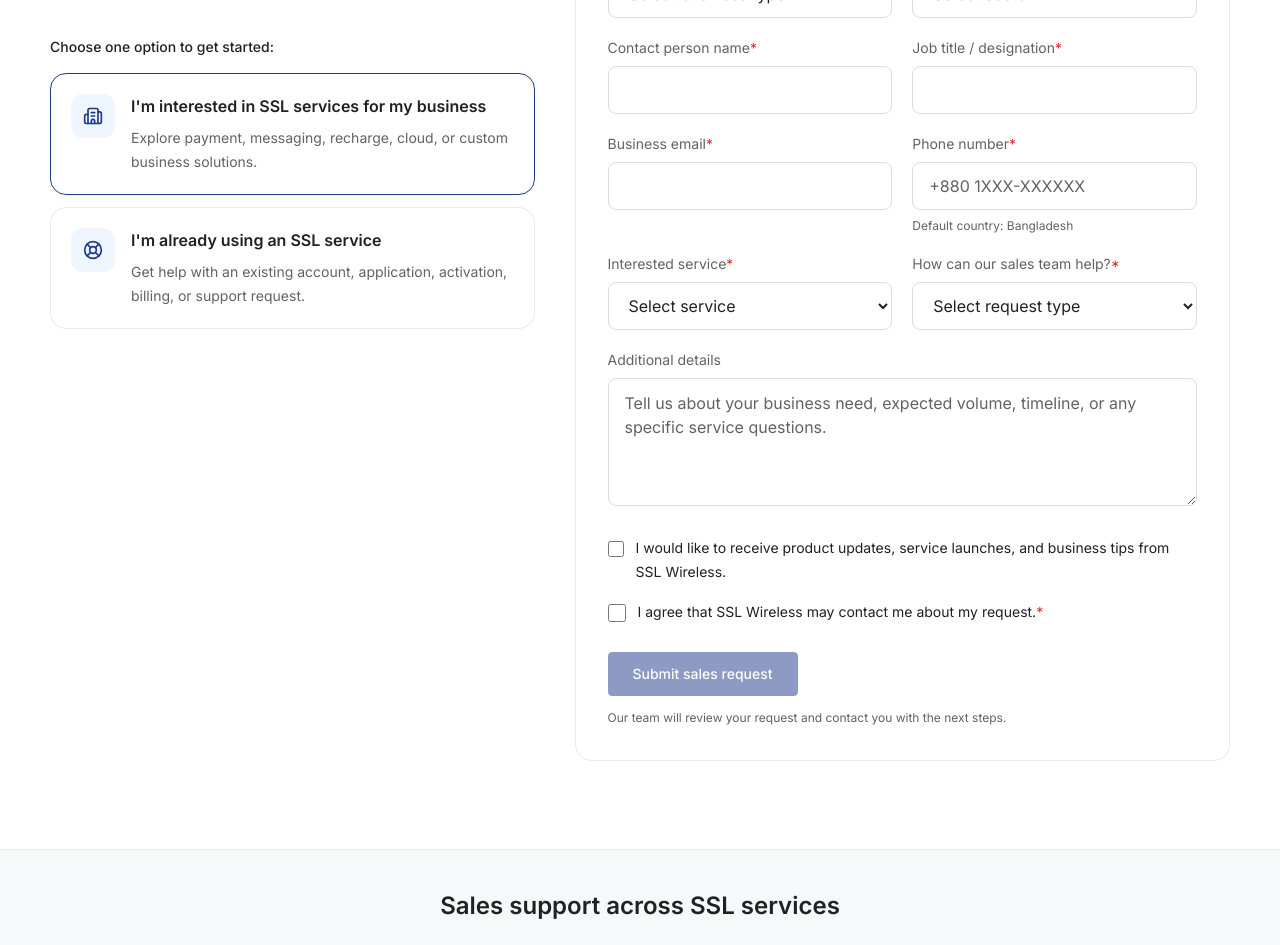
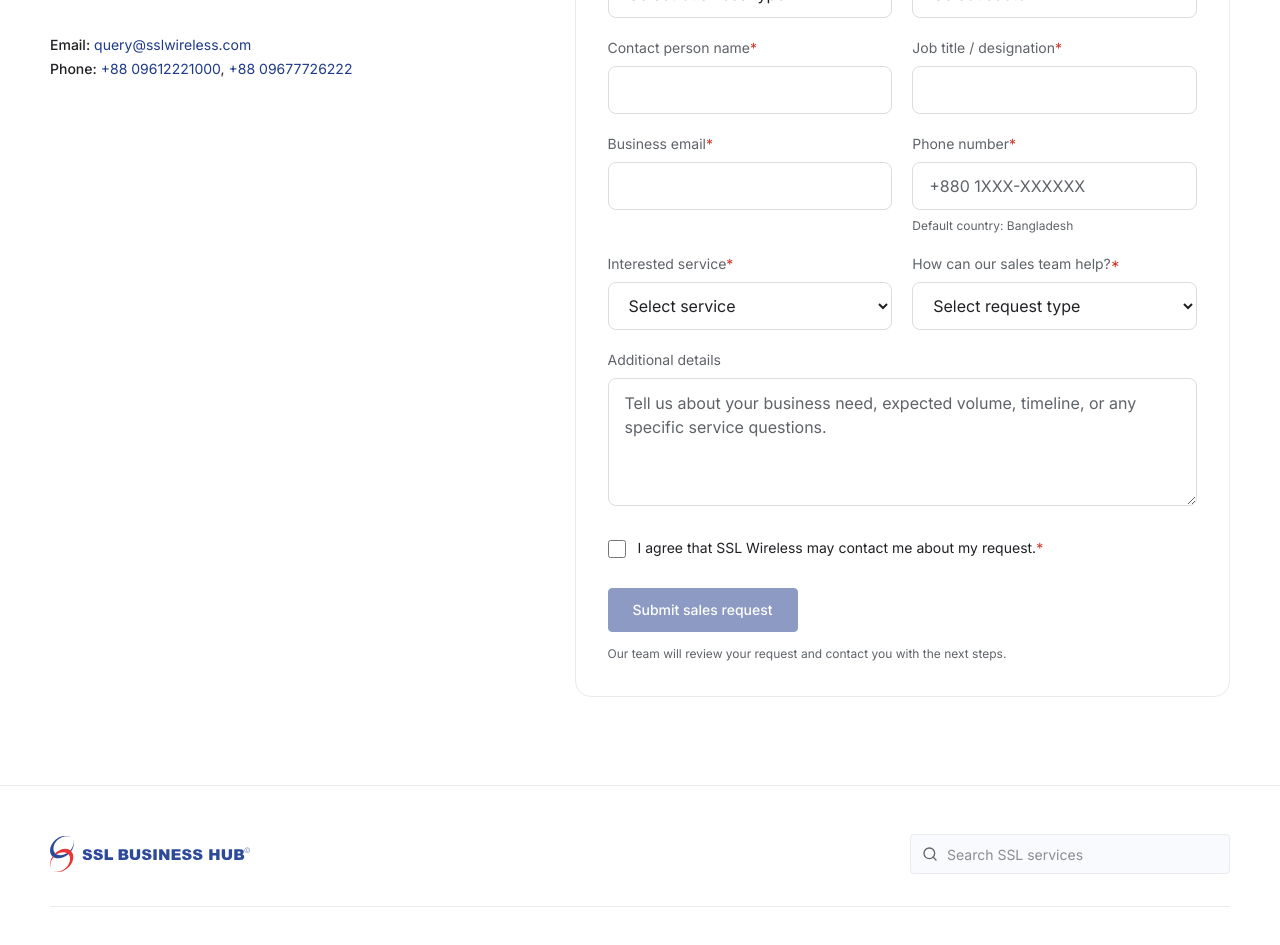
Before and after one commit to alimoon-nisha/ssl_business_platform, a Next.js app: page /contact-sales in a window 1280 px wide. Shown: the part 400-1345 px from the top of the page. Built offline with nearby package versions, Linux system fonts and the light colour scheme.

Commit message:
Refine landing and contact sections

```diff
--- a/src/app/contact-sales/page.tsx
+++ b/src/app/contact-sales/page.tsx
@@ -2,8 +2,6 @@
 import { ContactSalesForm } from "@/components/contact/ContactSalesForm";
 import { Footer } from "@/components/marketing/Footer";
 import { Header } from "@/components/marketing/Header";
-import { Badge } from "@/components/ui/Badge";
-import { serviceSupportChips } from "@/data/contactSales";
 
 export const metadata: Metadata = {
   title: "Contact sales | SSL Business Hub",
@@ -19,21 +17,6 @@
         <section className="container-xl section-pad">
           <ContactSalesForm />
         </section>
-
-        <section className="border-y border-border-soft bg-surface-alt py-10">
-          <div className="container-lg">
-            <h2 className="text-center text-2xl font-semibold text-text-primary">
-              Sales support across SSL services
-            </h2>
-            <div className="mt-6 flex flex-wrap justify-center gap-3">
-              {serviceSupportChips.map((chip) => (
-                <Badge key={chip} tone="gray">
-                  {chip}
-                </Badge>
-              ))}
-            </div>
-          </div>
-        </section>
       </main>
       <Footer />
     </>
--- a/src/app/globals.css
+++ b/src/app/globals.css
@@ -178,6 +178,27 @@
   will-change: transform;
 }
 
+@keyframes onboardingProgressFill {
+  from {
+    transform: scaleX(0);
+  }
+
+  to {
+    transform: scaleX(1);
+  }
+}
+
+.onboarding-progress-fill {
+  width: 100%;
+  transform-origin: left center;
+  transform: scaleX(0);
+  will-change: transform;
+}
+
+[data-reveal].is-visible .onboarding-progress-fill {
+  animation: onboardingProgressFill 1200ms cubic-bezier(0.16, 1, 0.3, 1) forwards;
+}
+
 @media (max-width: 768px) {
   .container-xl,
   .container-lg {
--- a/src/components/contact/ContactSalesForm.tsx
+++ b/src/components/contact/ContactSalesForm.tsx
@@ -1,6 +1,6 @@
 "use client";
 
-import { Building2, CheckCircle2, LifeBuoy } from "lucide-react";
+import { CheckCircle2 } from "lucide-react";
 import type { FormEvent } from "react";
 import { useState } from "react";
 import { AuthInput } from "@/components/auth/AuthInput";
@@ -9,12 +9,10 @@
 import { Card } from "@/components/ui/Card";
 import {
   businessTypeOptions,
-  contactInquiryTypes,
   employeeOptions,
   interestedServiceOptions,
   salesHelpOptions,
   sectorOptions,
-  type ContactInquiryType,
   type SelectOption,
 } from "@/data/contactSales";
 import { cn } from "@/lib/cn";
@@ -31,13 +29,12 @@
   interestedService: string;
   salesHelp: string;
   additionalDetails: string;
-  productUpdates: boolean;
   contactConsent: boolean;
 };
 
 type RequiredField = Exclude<
   keyof FormValues,
-  "additionalDetails" | "productUpdates"
+  "additionalDetails"
 >;
 
 const initialValues: FormValues = {
@@ -52,7 +49,6 @@
   interestedService: "",
   salesHelp: "",
   additionalDetails: "",
-  productUpdates: false,
   contactConsent: false,
 };
 
@@ -181,19 +177,7 @@
   );
 }
 
-function InquiryIcon({ inquiry }: { inquiry: ContactInquiryType }) {
-  const Icon = inquiry.id === "new-services" ? Building2 : LifeBuoy;
-
-  return (
-    <span className="flex size-11 shrink-0 items-center justify-center rounded-xl bg-blue-50 text-primary">
-      <Icon className="size-5" aria-hidden="true" />
-    </span>
-  );
-}
-
 export function ContactSalesForm() {
-  const [selectedInquiry, setSelectedInquiry] =
-    useState<ContactInquiryType["id"]>("new-services");
   const [values, setValues] = useState<FormValues>(initialValues);
   const [touched, setTouched] = useState<Partial<Record<RequiredField, boolean>>>({});
   const [submitted, setSubmitted] = useState(false);
@@ -235,10 +219,7 @@
   if (submitted) {
     return (
       <div className="grid gap-10 lg:grid-cols-[0.85fr_1.15fr] lg:items-start">
-        <ContactSalesIntro
-          selectedInquiry={selectedInquiry}
-          onSelectInquiry={setSelectedInquiry}
-        />
+        <ContactSalesIntro />
         <Card className="p-6 md:p-8">
           <Badge tone="green">Sales request submitted</Badge>
           <CheckCircle2 className="mt-8 size-12 text-success" aria-hidden="true" />
@@ -255,7 +236,6 @@
             onClick={() => {
               setValues(initialValues);
               setTouched({});
-              setSelectedInquiry("new-services");
               setSubmitted(false);
             }}
           >
@@ -268,10 +248,7 @@
 
   return (
     <div className="grid gap-10 lg:grid-cols-[0.85fr_1.15fr] lg:items-start">
-      <ContactSalesIntro
-        selectedInquiry={selectedInquiry}
-        onSelectInquiry={setSelectedInquiry}
-      />
+      <ContactSalesIntro />
 
       <Card className="p-6 md:p-8">
         <form onSubmit={handleSubmit} noValidate>
@@ -420,18 +397,6 @@
             <label className="flex items-start gap-3 text-sm leading-6 text-text-primary">
               <input
                 type="checkbox"
-                checked={values.productUpdates}
-                onChange={(event) => setValue("productUpdates", event.target.checked)}
-                className="mt-1 size-[18px] accent-primary"
-              />
-              <span>
-                I would like to receive product updates, service launches, and business tips from SSL Wireless.
-              </span>
-            </label>
-
-            <label className="flex items-start gap-3 text-sm leading-6 text-text-primary">
-              <input
-                type="checkbox"
                 checked={values.contactConsent}
                 onChange={(event) => setValue("contactConsent", event.target.checked)}
                 onBlur={() => markTouched("contactConsent")}
@@ -464,13 +429,7 @@
   );
 }
 
-function ContactSalesIntro({
-  selectedInquiry,
-  onSelectInquiry,
-}: {
-  selectedInquiry: ContactInquiryType["id"];
-  onSelectInquiry: (id: ContactInquiryType["id"]) => void;
-}) {
+function ContactSalesIntro() {
   return (
     <section>
       <p className="text-xs font-semibold uppercase tracking-[0.16em] text-text-secondary">
@@ -483,38 +442,26 @@
         Tell us what your business needs. Our team can help you choose the right SSL service, package, onboarding path, or custom setup.
       </p>
 
-      <p className="mt-9 text-sm font-medium text-text-primary">
-        Choose one option to get started:
-      </p>
-      <div className="mt-4 space-y-3">
-        {contactInquiryTypes.map((inquiry) => {
-          const selected = selectedInquiry === inquiry.id;
-
-          return (
-            <button
-              key={inquiry.id}
-              type="button"
-              onClick={() => onSelectInquiry(inquiry.id)}
-              className={cn(
-                "flex w-full items-start gap-4 rounded-2xl border bg-white p-5 text-left transition-colors focus-visible:outline focus-visible:outline-2 focus-visible:outline-offset-2 focus-visible:outline-primary",
-                selected
-                  ? "border-primary"
-                  : "border-border-soft hover:border-border",
-              )}
-              aria-pressed={selected}
-            >
-              <InquiryIcon inquiry={inquiry} />
-              <span>
-                <span className="block text-base font-semibold leading-6 text-text-primary">
-                  {inquiry.title}
-                </span>
-                <span className="mt-2 block text-sm leading-6 text-text-secondary">
-                  {inquiry.description}
-                </span>
-              </span>
-            </button>
-          );
-        })}
+      <div className="mt-8 text-sm leading-6 text-text-primary">
+        <div>
+          <span className="font-medium">Email:</span>{" "}
+          <a
+            href="mailto:query@sslwireless.com"
+            className="text-primary hover:text-primary-hover"
+          >
+            query@sslwireless.com
+          </a>
+        </div>
+        <div>
+          <span className="font-medium">Phone:</span>{" "}
+          <a href="tel:+8809612221000" className="text-primary hover:text-primary-hover">
+            +88 09612221000
+          </a>
+          ,{" "}
+          <a href="tel:+8809677726222" className="text-primary hover:text-primary-hover">
+            +88 09677726222
+          </a>
+        </div>
       </div>
     </section>
   );
--- a/src/components/marketing/CTASection.tsx
+++ b/src/components/marketing/CTASection.tsx
@@ -15,7 +15,7 @@
 }) {
   return (
     <section id="cta" className="container-xl py-16">
-      <div className="rounded-sm bg-[#eaf3ff] px-6 py-16 text-center">
+      <div className="is-visible rounded-sm bg-[#eaf3ff] px-6 py-16 text-center" data-reveal="fade-up">
         {icon === "marks" ? (
           <MiniPaymentMarks />
         ) : (
--- a/src/components/marketing/Footer.tsx
+++ b/src/components/marketing/Footer.tsx
@@ -64,7 +64,7 @@
 export function Footer() {
   return (
     <footer className="border-t border-border-soft bg-white">
-      <div className="container-lg py-12">
+      <div className="container-xl py-12">
         <div className="mb-9 flex flex-col gap-5 border-b border-border-soft pb-8 md:flex-row md:items-center md:justify-between">
           <Logo />
           <div className="relative w-full max-w-xs">
@@ -113,7 +113,7 @@
 export function SimplifiedFooter() {
   return (
     <footer className="border-t border-border-soft bg-white">
-      <div className="container-lg py-8">
+      <div className="container-xl py-8">
         <div className="flex flex-col gap-4 text-xs text-text-secondary sm:flex-row sm:items-center sm:justify-between">
           <div className="flex flex-wrap items-center gap-x-5 gap-y-2">
             <Image src="/sslwireless.svg" alt="SSL Wireless" width={120} height={22} className="h-5.5 w-auto" />
```
Also changed, not shown: src/app/page.tsx (+6 -50 lines), src/components/marketing/OnboardingConfidenceSection.tsx (added, +123 -0 lines).
